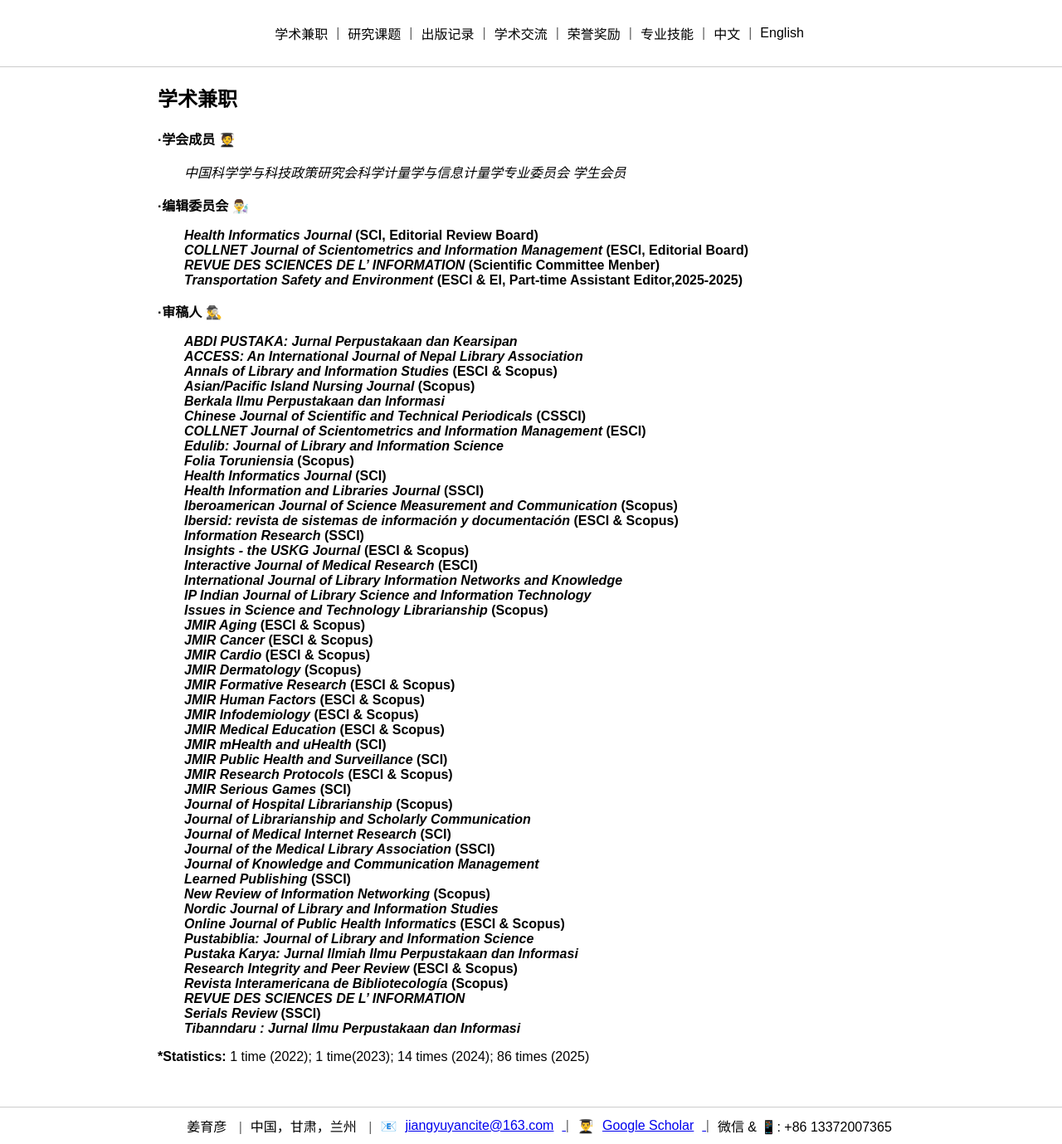
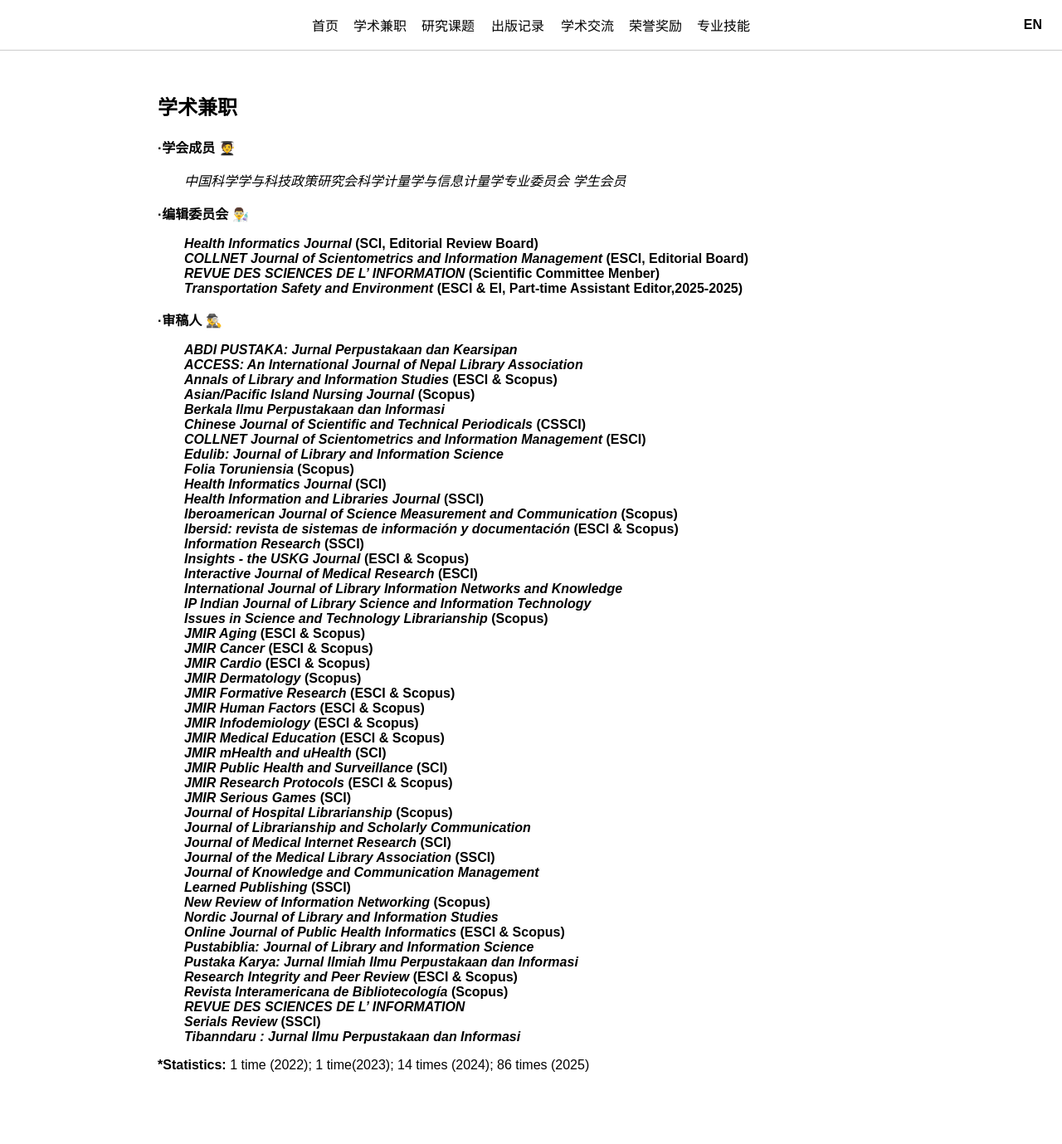
Before and after one commit to jiang-yuyan/Yuyan-Jiang-CV, a Jekyll site: the page built from role/roles-zh.md, in a window 1280 px wide and 1379 px high. Shown: the whole window at 83% size. Built offline with Jekyll 4.4.1, drawn with Linux system fonts in a browser that asks for light colours; our own code applies the rules of GitHub Pages for plain Markdown files.

Commit message:
Refactor roles-zh.md by removing styles and adding layout
Removed inline CSS styles and added layout metadata for the roles-zh page.

```diff
--- a/role/roles-zh.md
+++ b/role/roles-zh.md
@@ -1,122 +1,7 @@
-<style>
-    /* 设置导航栏固定在页面顶部 */
-    .navigation {
-        position: fixed;
-        top: 0;
-        left: 0;
-        width: 100%;
-        background-color: white;
-        z-index: 1000;
-        padding: 10px;
-        border-bottom: 1px solid #ccc;
-        display: flex;
-        justify-content: center;
-        align-items: center;
-        gap: 10px; /* 统一设置元素间距 */
-    }
-
-    /* 添加分隔符样式 */
-    .navigation a:not(:last-child)::after {
-        content: " | ";
-        margin-left: 10px;
-        color: #666;
-    }
-
-    /* 为页面主体添加顶部内边距，避免内容被导航栏遮挡 */
-    body {
-        padding-top: 60px;
-        padding-bottom: 60px;
-    }
-
-    /* 设置底部连接栏固定在页面底部 */
-    .connection {
-        position: fixed;
-        bottom: 0;
-        left: 0;
-        width: 100%;
-        background-color: white;
-        z-index: 1000;
-        padding: 10px;
-        border-top: 1px solid #ccc;
-        display: flex;
-        justify-content: center;
-        align-items: center;
-        gap: 10px; /* 统一设置元素间距 */
-    }
-
-    .connection a:not(:last-child)::after {
-        content: " | ";
-        margin-left: 10px;
-        color: #666;
-    }
-
-    /* 下拉菜单样式 */
-    .dropdown {
-        position: relative;
-        display: inline-block;
-    }
-
-    .dropdown-menu {
-        display: none;
-        position: absolute;
-        background-color: white;
-        min-width: 100px;
-        box-shadow: 0px 8px 16px 0px rgba(0,0,0,0.2);
-        z-index: 1001;
-        border: 1px solid #ccc;
-        top: 100%;
-        left: 0;
-    }
-
-    .dropdown-menu a {
-        color: black;
-        padding: 8px 12px;
-        text-decoration: none;
-        display: block;
-        font-size: 14px;
-    }
-
-    .dropdown-menu a:hover {
-        background-color: #f1f1f1;
-    }
-
-    .dropdown:hover .dropdown-menu {
-        display: block;
-    }
-
-    .dropdown-menu a::after {
-        content: none !important;
-    }
-</style>
-
-<div class="navigation">
-<a href="https://jiang-yuyan.github.io/Yuyan-Jiang-CV/role/roles-zh">学术兼职</a>
-<a href="https://jiang-yuyan.github.io/Yuyan-Jiang-CV/project/projects-zh">研究课题</a>
-<div class="dropdown">
-    <a href="https://jiang-yuyan.github.io/Yuyan-Jiang-CV/publication/publications-zh">出版记录</a>
-    <div class="dropdown-menu">
-        <a href="https://jiang-yuyan.github.io/Yuyan-Jiang-CV/publication/publication-2025-zh">2025</a>
-        <a href="https://jiang-yuyan.github.io/Yuyan-Jiang-CV/publication/publication-2024-zh">2024</a>
-        <a href="https://jiang-yuyan.github.io/Yuyan-Jiang-CV/publication/publication-2023-zh">2023</a>
-        <a href="https://jiang-yuyan.github.io/Yuyan-Jiang-CV/publication/publication-2022-zh">2022</a>
-        <a href="https://jiang-yuyan.github.io/Yuyan-Jiang-CV/publication/publication-2021-zh">2021</a>
-        <a href="https://jiang-yuyan.github.io/Yuyan-Jiang-CV/publication/publication-2020-zh">2020</a>
-    </div>
-</div>
-<a href="https://jiang-yuyan.github.io/Yuyan-Jiang-CV/exchange/exchanges-zh">学术交流</a>
-<a href="https://jiang-yuyan.github.io/Yuyan-Jiang-CV/honour/honours-zh">荣誉奖励</a>
-<a href="https://jiang-yuyan.github.io/Yuyan-Jiang-CV/skill/skills-zh">专业技能</a>
-<a>中文</a>
-<a href="https://jiang-yuyan.github.io/Yuyan-Jiang-CV/role/roles">English</a>
-</div>
-
-<div id="connection" class="connection">
-    <a>姜育彦</a>
-    <a>中国，甘肃，兰州</a>
-    📧<a href="mailto:jiangyuyancite@163.com">jiangyuyancite@163.com</a>
-    👨‍🎓 <a href="https://scholar.google.com/citations?user=QTCEilEAAAAJ">Google Scholar</a>
-    <a>微信 & 📱: +86 13372007365</a>
-</div>
+---
+layout: default
+title: role-zh
+---
 
 ## 学术兼职
 __·学会成员__ 🧑‍🎓
```
